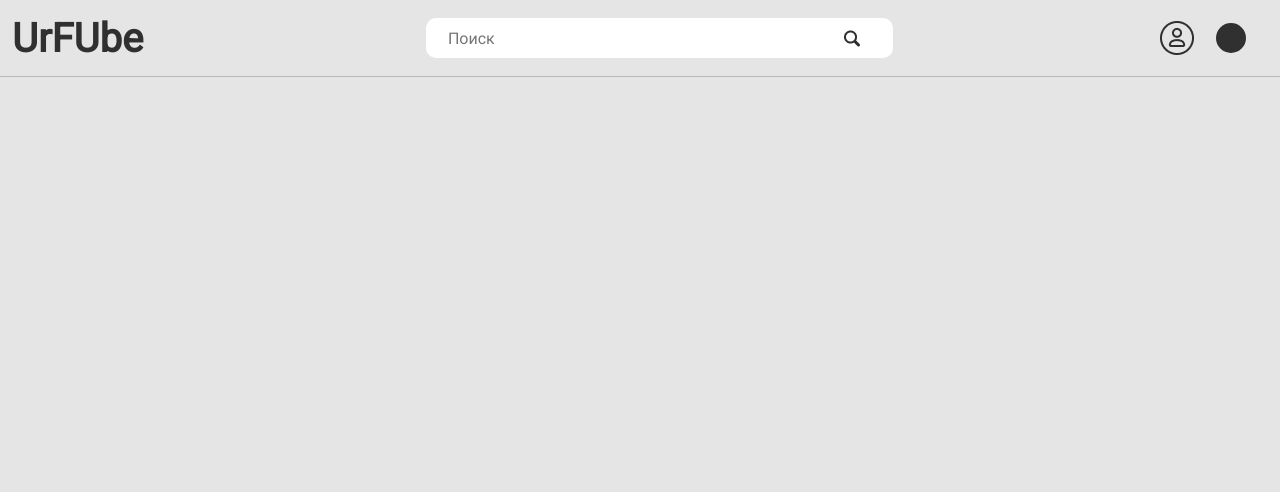
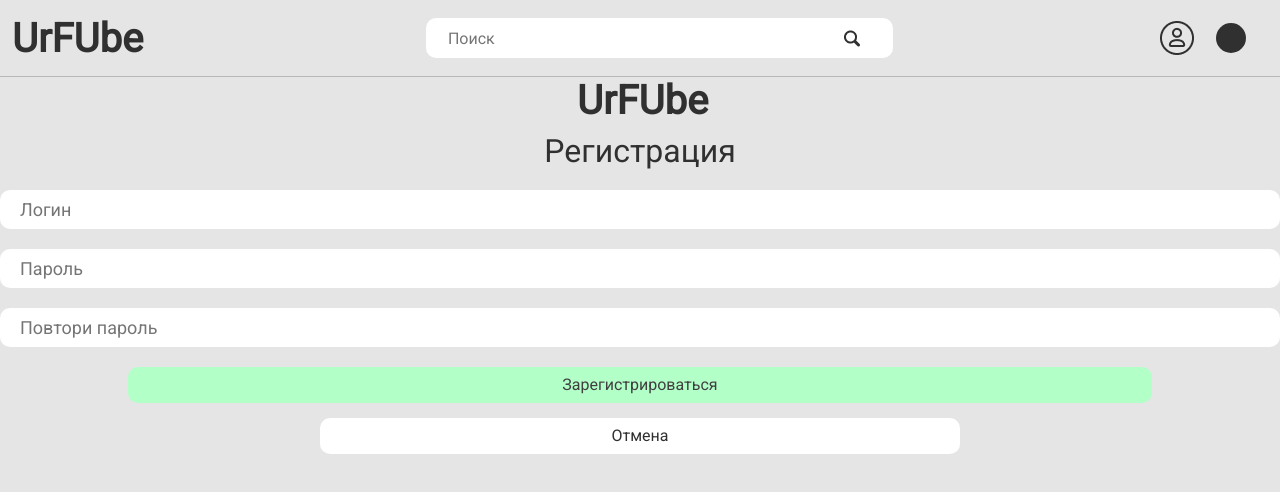
Before and after one commit to codEnjoyer/UrFUbe, a Vue app in the folder frontend/: page /account in a window 1280 px wide. Before the commit this address had no page. Shown: the top 492 px of the page. Built offline with nearby package versions, Linux system fonts and the light colour scheme.

Commit message:
make correct routing

```diff
--- a/frontend/src/App.vue
+++ b/frontend/src/App.vue
@@ -1,26 +1,17 @@
 <template>
   <div>
-  <Header @page="change_page" @search="search" @theme="change_theme" :is-authorised="true"/>
+  <Header @theme="change_theme" :is-authorised="true"/>
   <router-view></router-view>
-  <dialog-window v-if="current_page === 'register' || current_page === 'auth' || current_page === 'upload'">
-    <RegistrationForm @exit="change_page('')" />
-  </dialog-window>
   </div>
 </template>
 
 <script>
-import RegistrationForm from "@/components/RegistrationForm.vue";
 import Header from "@/components/Header.vue";
-import VideoGrid from "@/components/VideoGrid.vue";
-import DialogWindow from "@/components/DialogWindow.vue";
 import router from "@/router/router";
 
 export default {
   components: {
-    DialogWindow,
-    RegistrationForm,
-    Header,
-    VideoGrid
+    Header
   },
   name: "App",
   data() {
@@ -31,10 +22,6 @@ export default {
     }
   },
   methods: {
-    change_page(page) {
-      this.current_page = page;
-      this.router().push('/' + page);
-    },
     router() {
       return router;
     },
@@ -55,14 +42,6 @@ export default {
     logout() {
       this.is_authorised = false;
       this.current_page = ''
-    },
-    addHashToLocation(params) {
-      this.$router.push('/' + params);
-      history.pushState(
-        {},
-        null,
-         this.$router.path
-      )
     }
   },
   mounted() {
--- a/frontend/src/components/DialogWindow.vue
+++ b/frontend/src/components/DialogWindow.vue
@@ -1,14 +1,18 @@
 <template>
   <div class="dialog">
     <div class="dialog__content">
-      <slot></slot>
+      <RegistrationForm v-if="$route.path === '/register'"> </RegistrationForm>
     </div>
   </div>
 </template>
 
 <script>
+import RegistrationForm from "@/components/RegistrationForm.vue";
 
 export default {
+  components: {
+    RegistrationForm
+  },
   name: 'dialog-window'
 }
 </script>
--- a/frontend/src/components/Header.vue
+++ b/frontend/src/components/Header.vue
@@ -10,19 +10,19 @@
               <img class="icon-light" src="../assets/header/loupe.png">
             </router-link>
           </form>
-          <a @click="change_page('upload')" class="nav-link nav-item" aria-current="page" v-if="is_authorised">
+          <router-link to="/upload" class="nav-link nav-item" aria-current="page" v-if="is_authorised">
             <img class="icon-light" src="../assets/header/upload.png">
-          </a>
+          </router-link>
           <div class="nav-item dropdown">
             <a data-bs-toggle="dropdown" aria-expanded="false">
               <img class="icon-light" src="../assets/header/account.png">
             </a>
             <ul class="dropdown-menu" v-if="!is_authorised">
               <li>
-                <a @click="change_page('register')" class="dropdown-item btn">Регистрация</a>
+                <router-link to="/register" class="dropdown-item btn">Регистрация</router-link>
               </li>
               <li>
-                <a @click="change_page('auth')" class="dropdown-item btn">Вход</a>
+                <router-link to="/auth" class="dropdown-item btn">Вход</router-link>
               </li>
             </ul>
             <ul class="dropdown-menu" v-else>
@@ -67,9 +67,6 @@ export default {
     },
     logout() {
       this.$emit('logout');
-    },
-    change_page(page) {
-      this.$emit('page', page);
     }
   }
 }
--- a/frontend/src/components/RegistrationForm.vue
+++ b/frontend/src/components/RegistrationForm.vue
@@ -3,24 +3,21 @@
       <h1 class="cent">UrFUbe</h1>
       <h2 class="cent">Регистрация</h2>
       <input class="inp cent" placeholder="Логин">
-      <input class="inp cent" placeholder="Пароль">
-      <button class="btn cent" @click="exit">Отмена</button>
+      <input class="inp cent" type="password" placeholder="Пароль">
+      <input class="inp cent" type="password" placeholder="Повтори пароль">
+      <button @click="register" class="btn cent btn__submit" type="submit">Зарегистрироваться</button>
+      <button @click="$router.go(-1)" class="btn cent btn__exit" type="reset">Отмена</button>
     </div>
 </template>
 
 <script>
-import router from "@/router/router";
 
 export default {
-  name: "RegistrationForm",
+  name: "register",
 
   methods: {
-    router() {
-      return router
-    },
-    exit() {
-      this.$emit('exit')
-      this.router().go(-1)
+    register() {
+      this.$router.push('/')
     }
   }
 
@@ -30,7 +27,7 @@ export default {
 <style scoped>
 .inp {
   font-size: large;
-  width: 80%;
+  width: 100%;
   margin: 20px;
   display: flex;
   flex-direction: row;
@@ -49,11 +46,6 @@ export default {
   flex-grow: 0;
 }
 
-.dw {
-  width: 100%;
-  height: 100%;
-}
-
 .cent{
   margin-left: auto;
   margin-right: auto;
@@ -69,12 +61,22 @@ h1 {
   font-size: 40px;
   line-height: 47px;
 }
-.btn, .btn:active, .btn:hover {
+.btn {
+  border-width: 0;
+  width: 80%;
+  margin-bottom: 15px;
+  border-radius: 10px;
+}
+.btn__exit, .btn__exit:active {
+  background: var(--color-element);
+  color: var(--color-text);
   width: 50%;
+}
+.btn__submit, .btn__submit:active {
   background-color: #B2FFC8;
-  border-width: 0;
   color: #404040;
 }
+
 div {
   text-align: center;
   margin-right: auto;
```
Also changed, not shown: frontend/src/router/router.js (+11 -2 lines).
